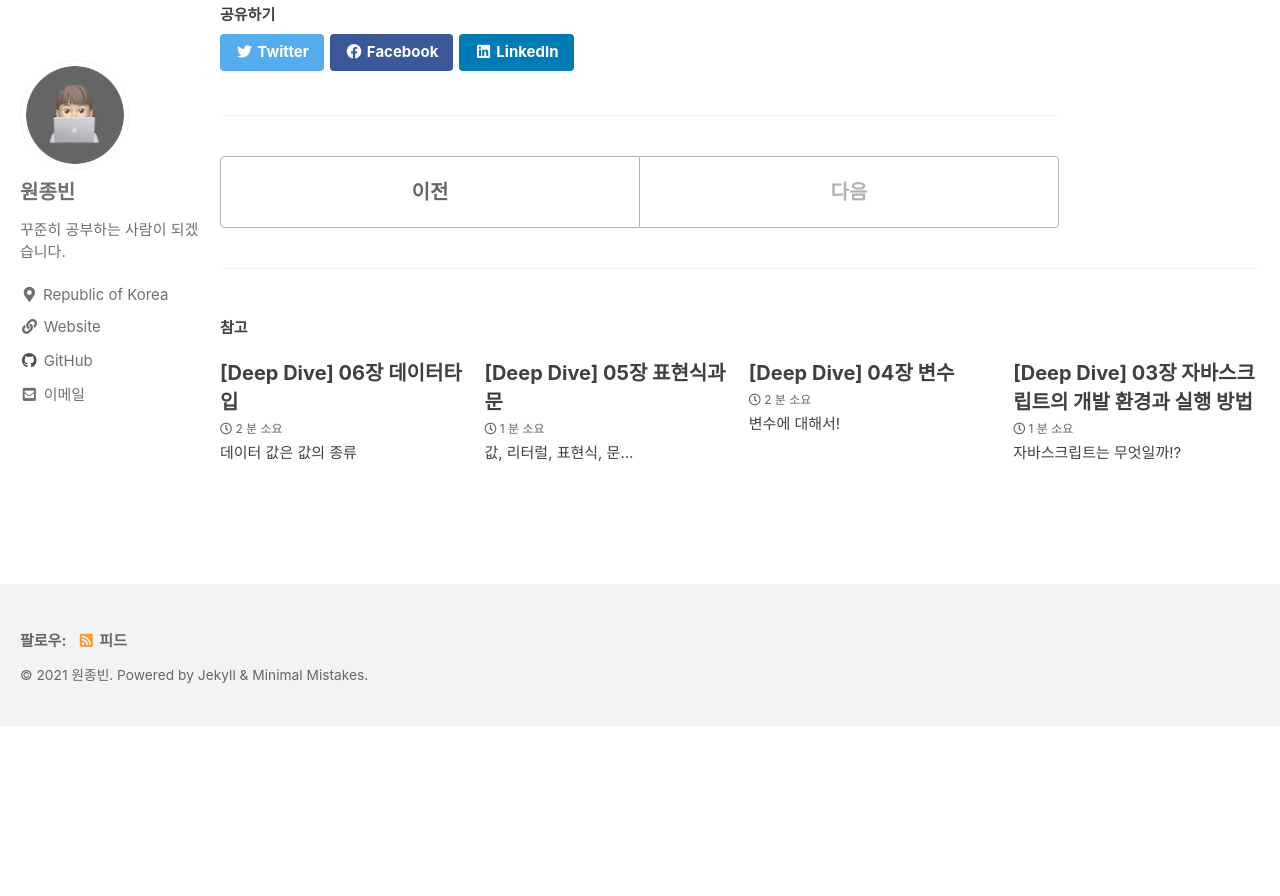
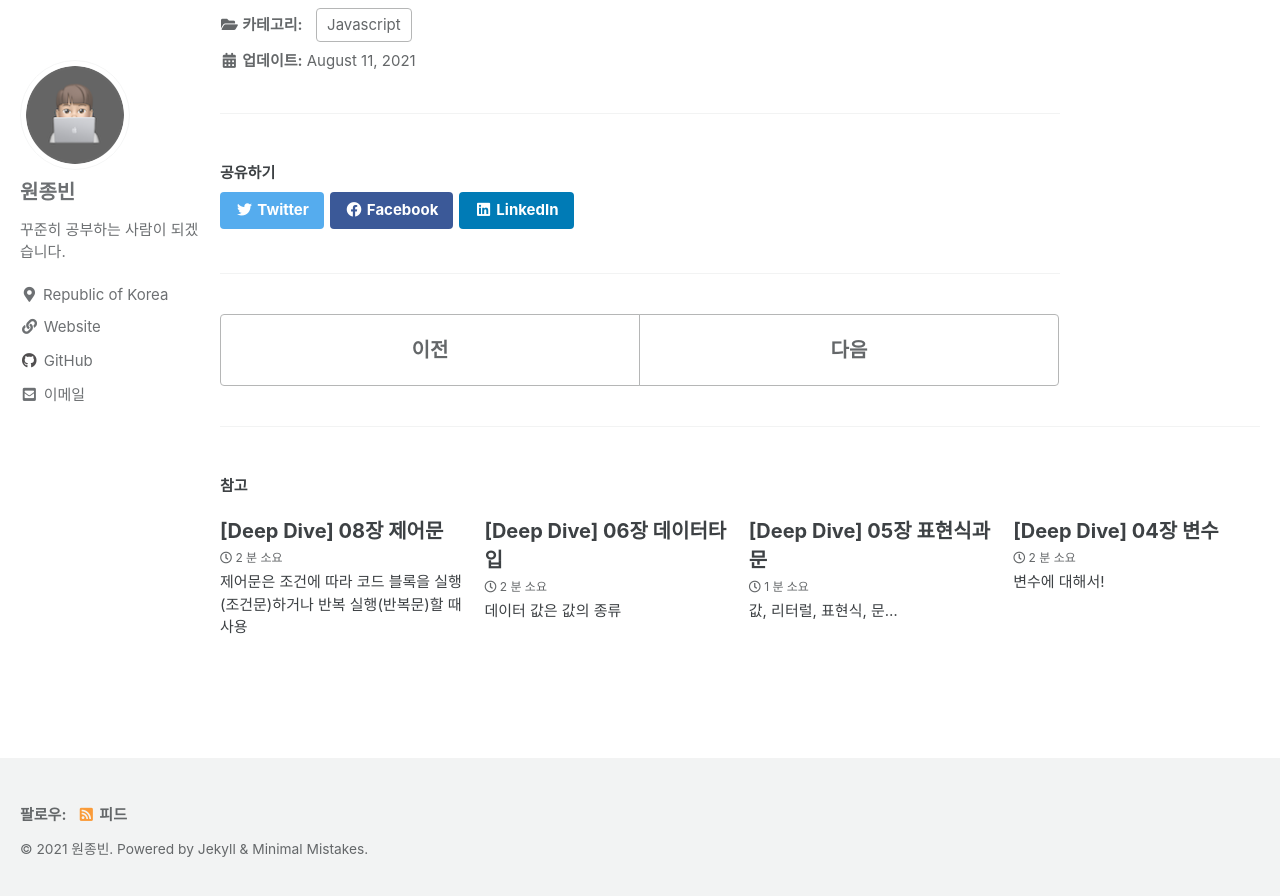
Before and after one commit to JJongBin/blog, a Jekyll site: the page built from _posts/2021-08-11-deepDive07.md, in a window 1280 px wide and 900 px high, scrolled down 7133 px. Shown: the top 896 px of the window. Built offline with Jekyll 4.4.1, drawn with Linux system fonts in a browser that asks for light colours; cached includes are drawn as plain includes; before the commit the page ends 7859 px from its top, so only the background shows below that; part of the change alters nothing that is shown; some of the changed text lies outside the part shown.

Commit message:
[2021-08-12] deep dive 08 제어문 포스팅

````diff
--- a/_posts/2021-08-11-deepDive07.md
+++ b/_posts/2021-08-11-deepDive07.md
@@ -138,6 +138,12 @@ var jongbin  = x>y ? x : y
 console.log(jongbin) // 값처럼 사용 가능
 ```
 
+<br>
+삼항 조건 연산자를 중복해서 사용할 수 있다.
+
+```javascript
+var jongbin  = num ? (num>0 "양수" : "음수") : "0";
+```
 
 <br>
 
--- /dev/null
+++ b/_posts/2021-08-12-deepDive08.md
@@ -0,0 +1,243 @@
+---
+title:  "[Deep Dive] 08장 제어문"
+excerpt: "제어문은 조건에 따라 코드 블록을 실행(조건문)하거나 반복 실행(반복문)할 때 사용"
+
+categories:
+  - Javascript
+tags:
+  - [JavaScript, DeepDive]
+
+toc: true
+toc_sticky: true
+
+date: 2021-08-12
+last_modified_at: 2021-08-12
+---
+
+<br>
+
+제어문은 조건에 따라 코드 블록을 <u>실행(조건문)하거나 반복 실행(반복문)</u>할 때 사용.
+
+<br>
+
+# 1. 블록문
+---
+
+- 블록문은 0개 이상의 문을 중괄호(`{}`)로 묶은 것
+- 자바스크립트는 블록문을 하나의 실행 단위로 취급
+- 일반적으로 제어문이나 함수를 정의할 때 사용
+- 블록문은 **자체종결성**을 가지므로 **세미콜론(`;`)**을 붙이지 않음
+
+<br>
+
+
+# 2. 조건문
+---
+
+조건문은 주어진 조건식의 평가 결과에 따라 코드 블록(블록문)의 실행을 결정.
+
+`if ... else` 문
+---
+
+`if ... else`문은 주어진 조건식의 논리적 참, 거짓에 따라 실행 블록 결정.
+
+```javascript
+if (조건식){
+  // 조건식이 참(true)일때 이 코드 블록 실행
+} else {
+  // 조건식이 거짓(false)일때 이 코드 블록 실행
+}
+```
+
+<br>
+조건문을 여러개 만들 수 있는데 `else if`를 사용하면 된다
+
+```javascript
+if (조건식1){
+  // 조건식1 참(true)일때 이 코드 블록 실행
+} else if(조건식2) {
+  // 조건식2 참(true)일때 이 코드 블록 실행
+} else if(조건식3){
+  // 조건식3 참(true)일때 이 코드 블록 실행
+} else {
+  // 모든 조건식이 거짓(false)일때 이 코드 블록 실행
+}
+```
+
+`if ... else`문은 위에서 순서대로 진행된다 (범위를 조건으로 했을때 주의)
+
+대부분의 `if ... else`문은 **<u>삼항 조건 연산자</u>**로 표현할 수 있다
+
+
+
+`switch` 문
+---
+
+`switch`문은 주어진 표현식을 평가하여 그 값과 일치하는 표현식을 같는 `case`문으로 실행 흐름을 옮김.
+
+```javascript
+switch (표현식) {
+  case 표현식1: 표현식과 표현식1이 일치하면 실행;
+    braek;
+  case 표현식2: 표현식과 표현식2가 일치하면 실행;
+    braek;
+  case 표현식3: 표현식과 표현식3이 일치하면 실행;
+    braek;
+  default: 아무것도 일치하지 않을때 실행;
+}
+```
+`switch`문의 `case`를 보면 `break`가 포함되어 있는데 코드 블록을 출하는 역할을 함.
+
+<u>`braek`를 사용하지 않으면 `default`가 실행된다.</u>
+
+**\* 폴스루(fall through)**
+`switch`문에서 의도적으로 `break`를 생략하여 여러 조건을 동일하게 사용한다.
+{: .notice--info}
+
+<br>
+
+
+# 3. 반복문
+---
+
+반복문은 조건식의 평가 결과가 참인 경우 코드 블록을 반복해서 실행(거짓일 때까지 반복).
+
+<br>
+
+**< 자바스크립트의 반복문 대체 >**
+- `forEach` : 배열을 순회
+- `for...in` : 객체의 프로퍼티를 열거
+- `for...of` : 반복문 대체 [ES6]
+
+`for` 문
+---
+
+```javascript
+for (변수선언 및 할당; 조건식; 증감식){
+  // 조건식이 참인 경우 반복해서 실행 (조건식이 거짓일 때까지)
+}
+```
+
+```javascript
+// 1부터 10까지 출력
+for (let i = 1; i<=10; i++){
+  console.log(i)
+}
+```
+위 코드를 순서대로 살펴보면,
+1. &nbsp; i는 `let`키워드를 사용해서 선언 및 1을 할당했고,
+2. &nbsp; `i<=10`이 조건식으로 있고 현재 i는 1이므로 `true` → <u>코드블록 실행</u>
+3. &nbsp; i를 출력 → 1 출력
+4. &nbsp; 증감식으로 `i++`, 코드블록 실행 이후 i가 1증가하고,
+5. &nbsp; 이후 조건식의 `true`, `false` 여부판단 → 코드블록 실행(조건식이 `false`일 때까지)
+
+<br>
+
+```javascript
+// 무한루프
+for (;;){
+  // 코드실행
+}
+```
+
+- `for`문의 무한루프는 이렇게 사용이 가능.
+- `for`문은 중첩할 수 있다.
+
+
+<br>
+
+
+`while ` 문
+---
+
+`while`문은 주어진 조건식의 평가 결과가 참(`false`)이면 코드블록을 계속해서 반복 실행.
+
+```javascript
+while(조건식){
+  // 조건식이 참(true)이면 코드 반복 실행
+}
+```
+
+```javascript
+// 1부터 9까지 출력
+let i = 1;
+while(i<10){
+  console.log(i)
+  i++;
+}
+```
+예시) 1 ~ 9 출력
+
+```javascript
+// 무한루프
+while(true){
+  // 코드 실행
+}
+```
+
+<br>
+
+`do...while` 문
+---
+
+`do...while`문은 코드블록을 먼저 실행하고 조건식을 평가 → 무조건 한번은 실행
+
+```javascript
+do{
+  // 코드 실행
+} while(조건문)
+```
+
+
+<br>
+
+
+# 5. `break` 문
+---
+`break`문은 코드 블록을 탈출하는데 **레이블문, 반복문, `switch`문**을 탈출한다
+ → &nbsp;&nbsp;<u>이외 코드블록에서는 **SyntaxError(문법에러) 발생**</u>
+
+레이블문 : 식별자가 붙은 문을 말함
+{: .notice--info}
+
+내부 코드블록이 아닌 외부 코드 블록을 탈출하려고 할때 식별자를 붙이고 `braek`에 식별자를 명시.
+
+```javascript
+outer: for (;;){
+  for (let i = 1; i<100; i++) {
+    console.log(i)
+    if (i === 50){
+      break outer;
+    }
+  }
+}
+```
+i가 50 일때 외부코드블록을 탈출시킨다.
+
+
+<br>
+
+
+
+# 6. `continue` 문
+---
+`continue`문은 반복문의 코드 블록 실행을 건너뛰고 진행한다.
+
+```javascript
+for (let i = 1; i<10; i++) {
+  if (i === 5){
+    continue;
+  }
+  console.log(i)
+}
+```
+i가 5일때 `continue`가 있는 해당 지점부터 코드블록을 건너뛰고 i가 6일때로 진행된다.
+
+
+
+<br>
+<br>
+
+이웅모 선생님의 모던 자바스크립트 Deep Dive를 공부하기 위해 정리한 글입니다.
+혹시나 보시다가 고칠 부분이나 마음에 안드시는 부분이 있다면 말씀해주시면 감사하겠습니다!
+{: .notice--info}
````
Also changed, not shown: 14 other files.
